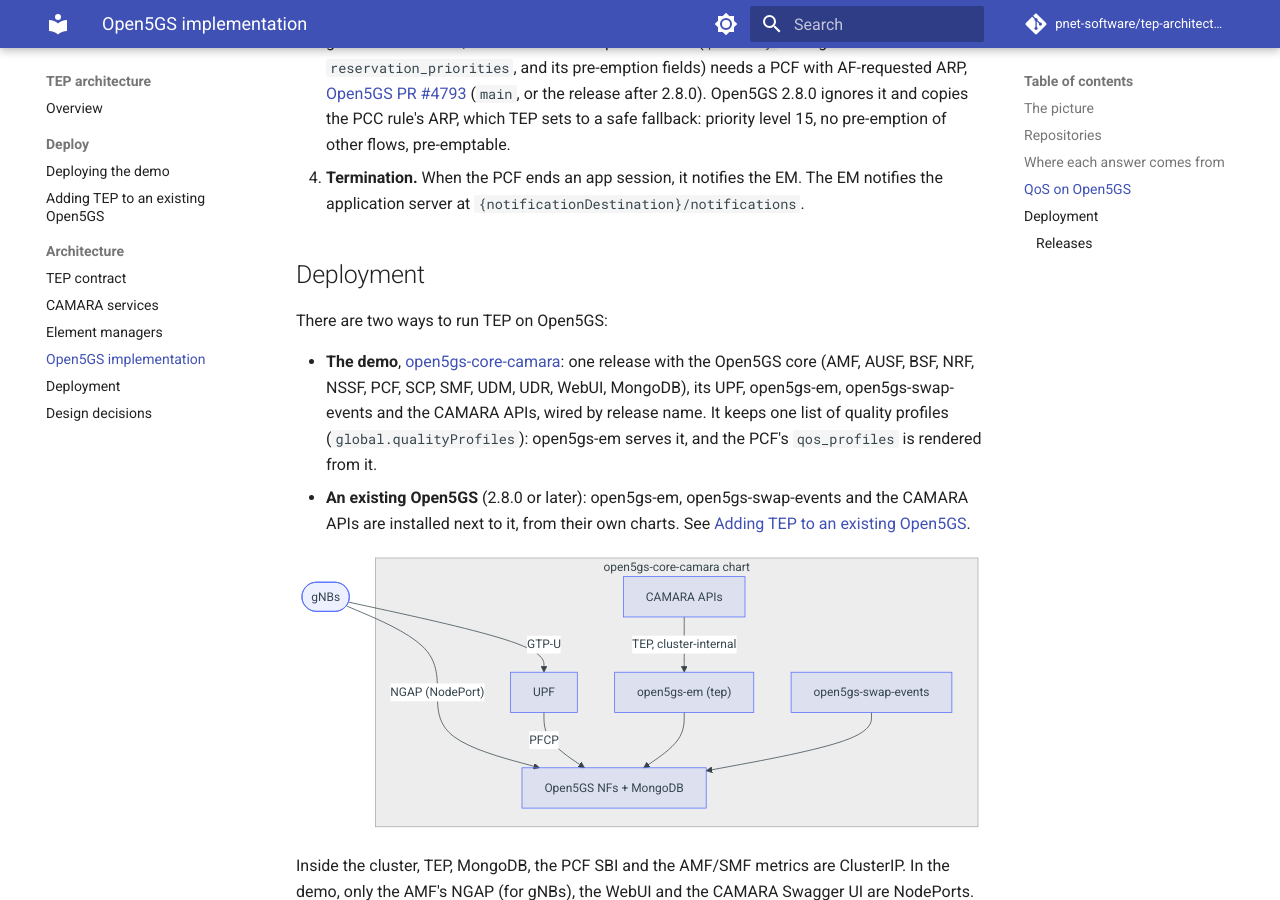
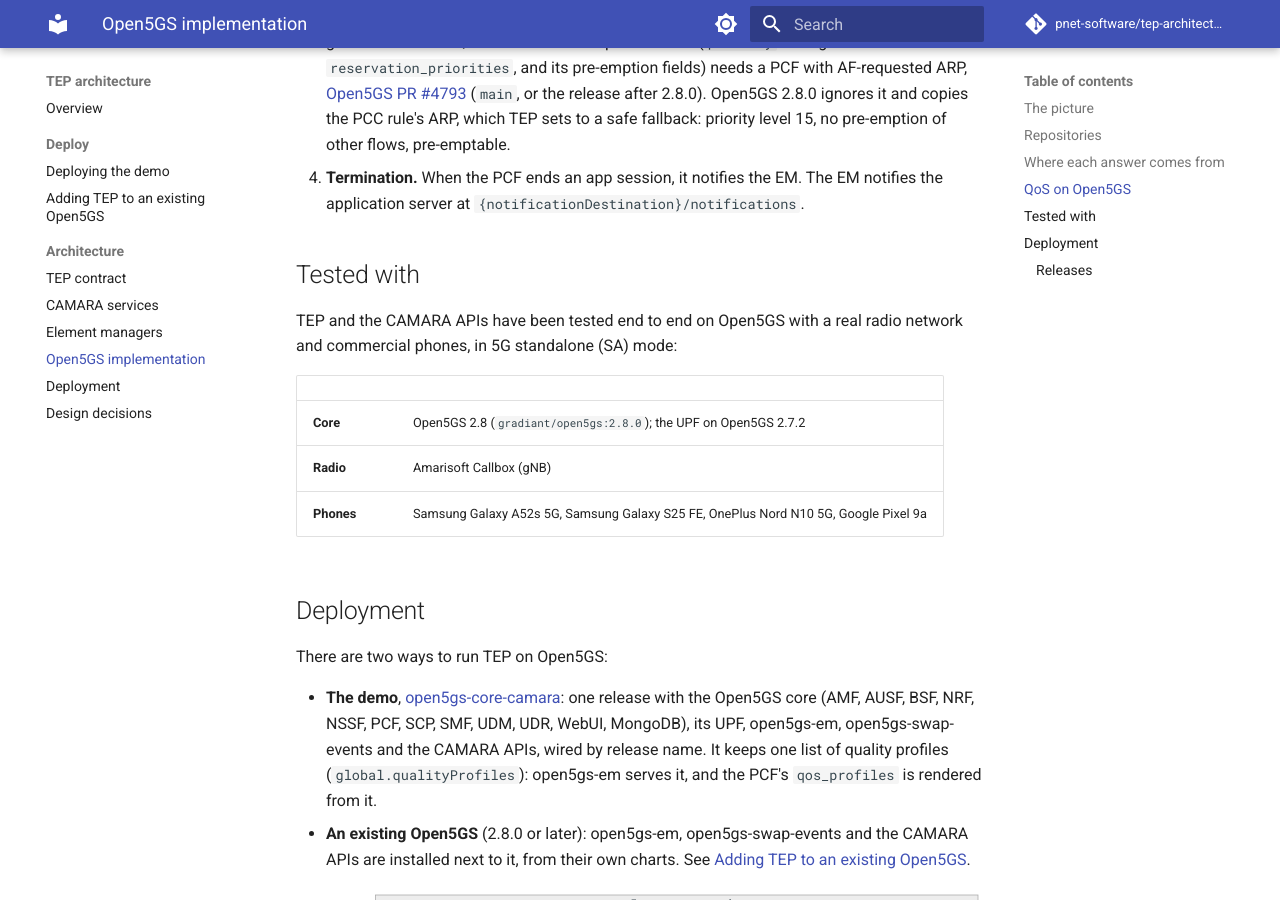
Before and after one commit to p-NET-Emerging-Networks-Verticals/tep-architecture, an MkDocs documentation site: the page built from docs/open5gs.md, in a window 1280 px wide and 900 px high, scrolled down 2343 px. Built offline with MkDocs 1.6.1 and Material for MkDocs 9.7.7, drawn with Linux system fonts in a browser that asks for light colours; comment, search, counter and statistics services are not loaded.

Commit message:
docs: what TEP has been tested with
Open5GS 2.8 (UPF 2.7.2), an Amarisoft Callbox, and 5G SA phones:
Samsung Galaxy A52s 5G, Samsung Galaxy S25 FE, OnePlus Nord N10 5G,
Google Pixel 9a.

```diff
--- a/docs/open5gs.md
+++ b/docs/open5gs.md
@@ -89,6 +89,17 @@ open5gs-em acts as a 3GPP NEF for the AsSessionWithQoS API:
 4. **Termination.** When the PCF ends an app session, it notifies the EM. The EM notifies
    the application server at `{notificationDestination}/notifications`.
 
+## Tested with
+
+TEP and the CAMARA APIs have been tested end to end on Open5GS with a real radio network and commercial phones,
+in 5G standalone (SA) mode:
+
+| | |
+|---|---|
+| **Core** | Open5GS 2.8 (`gradiant/open5gs:2.8.0`); the UPF on Open5GS 2.7.2 |
+| **Radio** | Amarisoft Callbox (gNB) |
+| **Phones** | Samsung Galaxy A52s 5G, Samsung Galaxy S25 FE, OnePlus Nord N10 5G, Google Pixel 9a |
+
 ## Deployment
 
 There are two ways to run TEP on Open5GS:
```
Also changed, not shown: README.md (+3 -0 lines).
